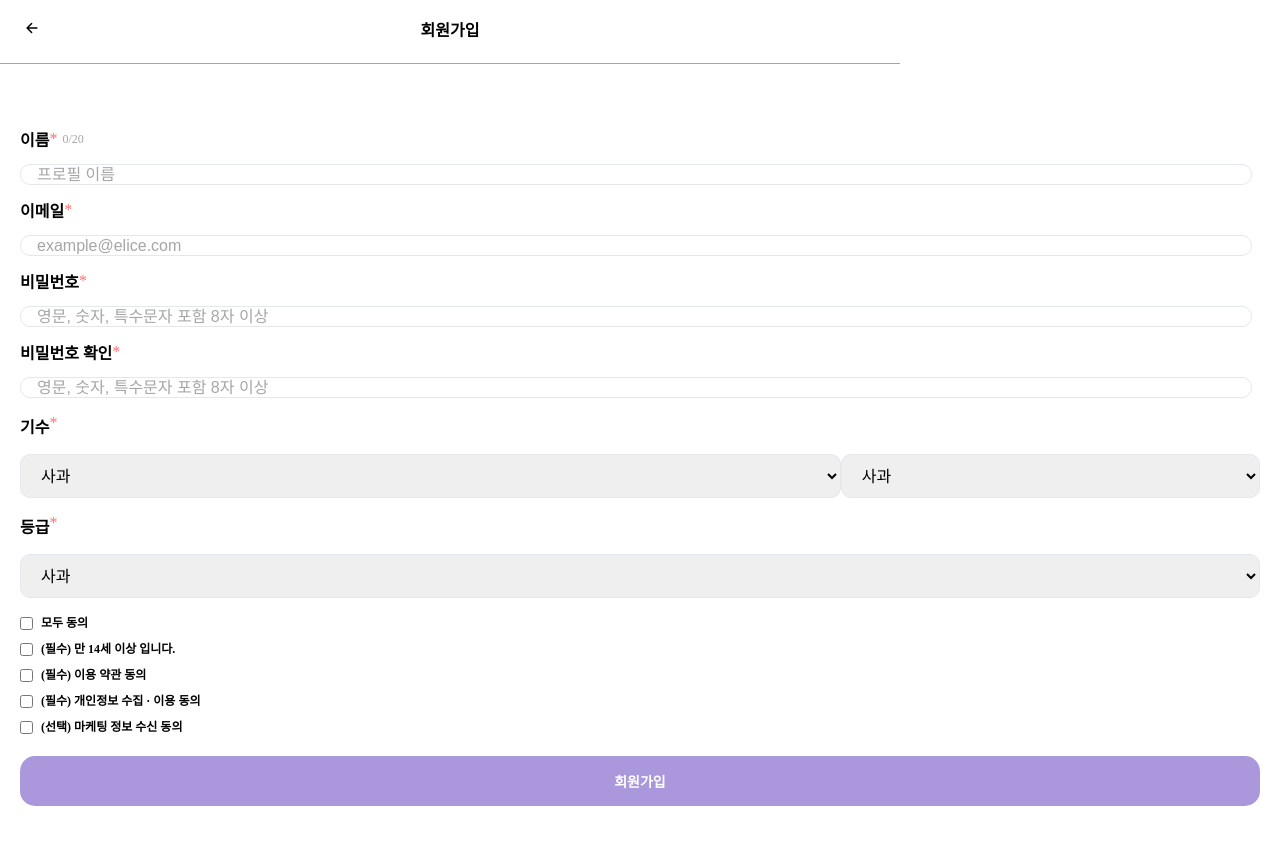
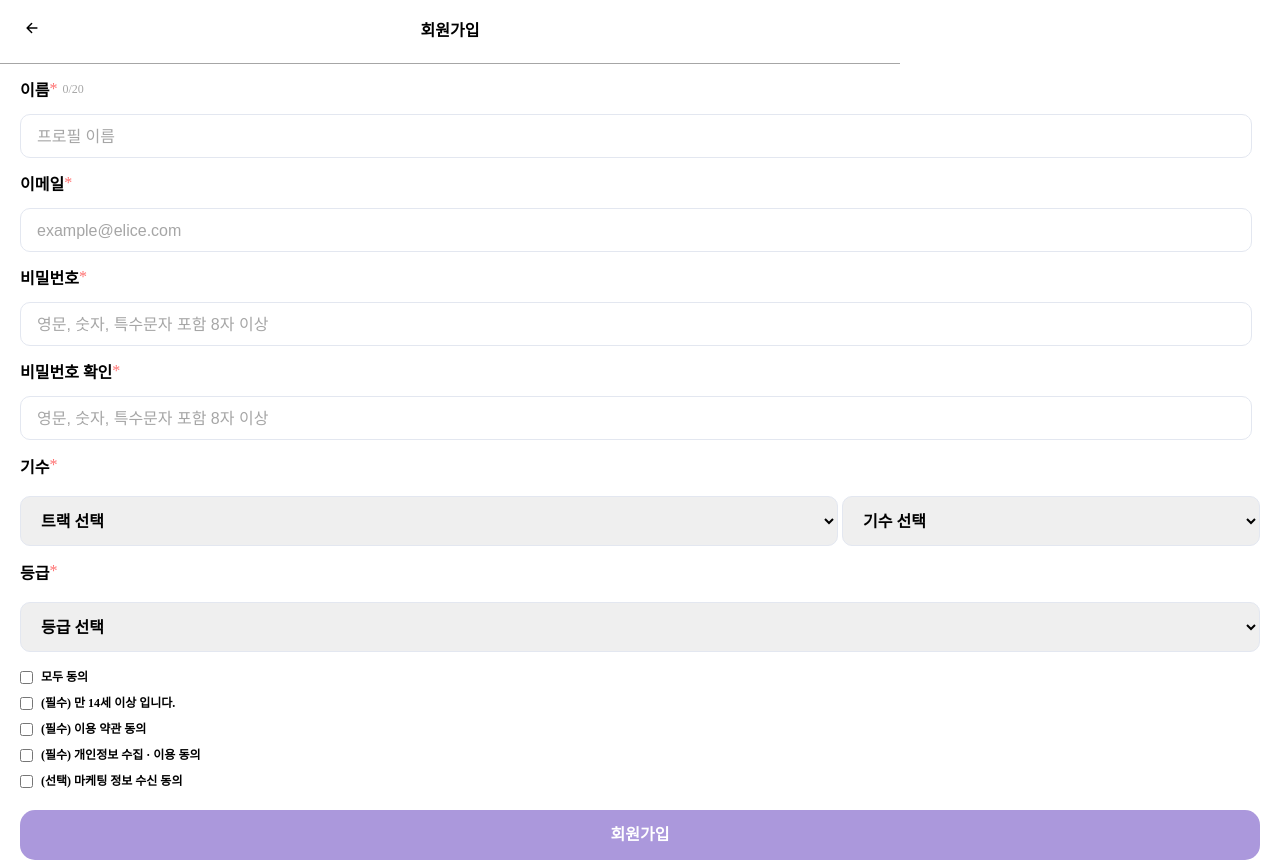
Before and after one commit to yunjichoi9151/White_Rabbit, a React app: page /join in a window 1280 px wide. Before the commit the page ends 806 px from the top, so only its background shows below. Built offline with nearby package versions, Linux system fonts and the light colour scheme.

Commit message:
UI 작업 커밋

```diff
--- a/src/components/common/Header/index.jsx
+++ b/src/components/common/Header/index.jsx
@@ -86,6 +86,7 @@ const Header = ({
               font: CS.font.labelSmall,
               color: CS.color.primary,
             }}
+            handleOnClickButton={btnOnClickEvent}
           />
         </S.HeaderWrap>
       )}
--- a/src/components/common/InputBox/index.jsx
+++ b/src/components/common/InputBox/index.jsx
@@ -35,6 +35,7 @@ function InputBox({
             {...inputProps}
             style={{
               width: 200,
+              height: 44,
               fontSize: 16,
               textAlign: 'left',
               outline: 'none',
--- a/src/components/common/ProfileImg/style.jsx
+++ b/src/components/common/ProfileImg/style.jsx
@@ -23,10 +23,10 @@ export const EditIconWrapper = styled.div`
   height: 2.5rem;
   top: 50%;
   left: 50%;
-  transform: translate(-50%, -50%);
+  /* transform: translate(-50%, -50%); */
   border-radius: 50%;
-  align-items: center;
-  justify-content: center;
+  align-items: flex-end;
+  justify-content: flex-end;
 `;
 
 export const EditIcon = styled.input`
--- a/src/components/common/SelectBar/index.jsx
+++ b/src/components/common/SelectBar/index.jsx
@@ -15,7 +15,7 @@ const SelectBar = ({
   return (
     <S.SelectBar style={style} onChange={onChange} value={value} name={name}>
       {options.map((option) => (
-        <option key={option.key} value={option.value}>
+        <option key={option.key} value={option.value} style={option.style}>
           {option.name}
         </option>
       ))}
--- a/src/components/profile/TabBar/index.jsx
+++ b/src/components/profile/TabBar/index.jsx
@@ -2,8 +2,15 @@ import React, { useState } from 'react';
 import * as S from './style';
 import Tab from '../Tab';
 
-const TabBar = ({ tabNames, existCounter, countNum, style, defaultAcitve }) => {
-  const [currentTabKey, setCurrentTabKey] = useState(defaultAcitve || '0');
+const TabBar = ({
+  tabNames,
+  existCounter,
+  countNum,
+  style,
+  defaultActive,
+  onTabClick,
+}) => {
+  const [currentTabKey, setCurrentTabKey] = useState(defaultActive || '0');
 
   const handleTabClick = (tabKey) => {
     setCurrentTabKey(tabKey);
--- a/src/pages/Join/index.jsx
+++ b/src/pages/Join/index.jsx
@@ -37,7 +37,6 @@ function Join({ onClickButton }) {
   };
   return (
     <>
-      <S.Header></S.Header>
       <InputBox
         label="이름"
         subTextProps={{
@@ -45,7 +44,7 @@ function Join({ onClickButton }) {
           text: '0/20',
         }}
         inputProps={{
-          value: form.name,
+          value: form['inputNameValue'],
           handleOnChangeValue: onChange,
           placeholder: '프로필 이름',
           name: 'inputNameValue',
@@ -58,7 +57,7 @@ function Join({ onClickButton }) {
           type: 'none',
         }}
         inputProps={{
-          value: form.name,
+          value: form['inputIdValue'],
           handleOnChangeValue: onChange,
           placeholder: 'example@elice.com',
           name: 'inputIdValue',
@@ -71,7 +70,7 @@ function Join({ onClickButton }) {
           type: 'none',
         }}
         inputProps={{
-          value: form.name,
+          value: form['inputPwValue'],
           handleOnChangeValue: onChange,
           placeholder: '영문, 숫자, 특수문자 포함 8자 이상',
           name: 'inputPwValue',
@@ -84,7 +83,7 @@ function Join({ onClickButton }) {
           type: 'none',
         }}
         inputProps={{
-          value: form.name,
+          value: form['inputPwCheckValue'],
           handleOnChangeValue: onChange,
           placeholder: '영문, 숫자, 특수문자 포함 8자 이상',
           name: 'inputPwCheckValue',
@@ -98,7 +97,7 @@ function Join({ onClickButton }) {
             text="기수"
             style={{
               color: CS.color.black,
-              fontWeight: 600,
+              font: CS.font.labelMedium,
               marginTop: 16,
               marginBottom: 16,
             }}
@@ -110,23 +109,38 @@ function Join({ onClickButton }) {
             style={{
               display: 'flex',
               flex: 2,
-              height: '2.75rem',
-              fontSize: 16,
+              height: 50,
+
+              font: CS.font.labelMedium,
               textAlign: 'left',
               outline: 'none',
               border: `1px solid ${CS.color.secondary}`,
               borderRadius: 10,
               marginBottom: 0,
+              marginRight: 4,
               paddingBottom: 0,
               paddingLeft: 16,
             }}
+            options={[
+              {
+                key: 'trackChoice',
+                value: '',
+                name: '트랙 선택',
+                style: { display: 'none' },
+              },
+              { key: 'SW', value: 'SW', name: 'SW 엔지니어 트랙' },
+              { key: 'AI', value: 'AI', name: '웹 풀스택 X AI 트랙 ' },
+              { key: 'Cloud', value: 'Cloud', name: 'Cloud 트랙 ' },
+              { key: 'IoT', value: 'IoT', name: 'IoT 트랙 ' },
+            ]}
+            onChange={handleChangeSelect}
           />
           <SelectBar
             style={{
               display: 'flex',
               flex: 1,
-              height: '2.75rem',
-              fontSize: 16,
+              height: 50,
+              font: CS.font.labelMedium,
               textAlign: 'left',
               outline: 'none',
               border: `1px solid ${CS.color.secondary}`,
@@ -136,9 +150,19 @@ function Join({ onClickButton }) {
               paddingLeft: 16,
             }}
             options={[
-              { key: 'apple', value: 'apple', name: '사과' },
-              { key: 'banana', value: 'banana', name: '바나나' },
-              { key: 'orange', value: 'orange', name: '오렌지' },
+              {
+                key: 'stageChoice',
+                value: '',
+                name: '기수 선택',
+                style: { display: 'none' },
+              },
+              { key: '1', value: '1', name: '1기' },
+              { key: '2', value: '2', name: '2기' },
+              { key: '3', value: '3', name: '3기' },
+              { key: '4', value: '4', name: '4기' },
+              { key: '5', value: '5', name: '5기' },
+              { key: '6', value: '6', name: '6기' },
+              { key: '7', value: '7', name: '7기' },
             ]}
             onChange={handleChangeSelect}
           />
@@ -150,15 +174,10 @@ function Join({ onClickButton }) {
             text="등급"
             style={{
               color: CS.color.black,
-              fontWeight: 600,
+              font: CS.font.labelMedium,
               marginTop: 16,
               marginBottom: 16,
             }}
-            options={[
-              { key: 'apple', value: 'apple', name: '사과' },
-              { key: 'banana', value: 'banana', name: '바나나' },
-              { key: 'orange', value: 'orange', name: '오렌지' },
-            ]}
           />
           <S.SignText />
         </S.TextWrap>
@@ -166,9 +185,9 @@ function Join({ onClickButton }) {
         <SelectBar
           style={{
             display: 'flex',
-            flex: 2,
-            height: '2.75rem',
-            fontSize: 16,
+            flex: 1,
+            height: 50,
+            font: CS.font.labelMedium,
             textAlign: 'left',
             outline: 'none',
             border: `1px solid ${CS.color.secondary}`,
@@ -178,9 +197,14 @@ function Join({ onClickButton }) {
             paddingLeft: 16,
           }}
           options={[
-            { key: 'apple', value: 'apple', name: '사과' },
-            { key: 'banana', value: 'banana', name: '바나나' },
-            { key: 'orange', value: 'orange', name: '오렌지' },
+            {
+              key: 'ratingChoice',
+              value: '',
+              name: '등급 선택',
+              style: { display: 'none' },
+            },
+            { key: 'racer', value: 'racer', name: '레이서' },
+            { key: 'coach', value: 'coach', name: '코치' },
           ]}
         />
       </S.SelectContainer>
@@ -220,6 +244,9 @@ function Join({ onClickButton }) {
             height: 50,
             borderRadius: 15,
             flex: 1,
+
+            display: 'flex',
+            justifyContent: 'center',
           }}
         >
           <BasicButton
@@ -227,8 +254,7 @@ function Join({ onClickButton }) {
             text="회원가입"
             textStyle={{
               color: CS.color.white,
-              fontSize: 14,
-              fontWeight: 600,
+              font: CS.font.labelMedium,
             }}
             btnStyle={{}}
           />
--- a/src/pages/Join/style.jsx
+++ b/src/pages/Join/style.jsx
@@ -1,8 +1,4 @@
 import styled from 'styled-components';
-
-export const Header = styled.div`
-  height: 50px;
-`;
 
 export const SelectContainer = styled.div`
   margin-left: 20px;
--- a/src/pages/Landing/index.jsx
+++ b/src/pages/Landing/index.jsx
@@ -22,7 +22,7 @@ const Landing = ({ onClickButton }) => {
   return (
     <>
       <S.Container>
-        <S.LandingImg src="/assets/img/elice_icon.png" alt="logo image" />
+        <S.LandingImg src="/assets/img/elice_rabbit.png" alt="logo image" />
         <S.LandingText>
           신입 개발자가 되고싶은
           <br />
--- a/src/pages/MyPage/style.jsx
+++ b/src/pages/MyPage/style.jsx
@@ -1,6 +1,42 @@
 import styled from 'styled-components';
+import * as CS from '../../styles/CommonStyles';
 
 export const MyPageWrap = styled.div`
   width: 100%;
   height: 100%;
+  display: flex;
+  flex-direction: column;
 `;
+export const ProfileWrap = styled.div`
+  display: flex;
+`;
+
+export const TabWrap = styled.div`
+  display: flex;
+`;
+export const Tab = styled.div`
+  width: 100%;
+  height: 100%;
+  min-height: 52px;
+  display: flex;
+  flex-direction: column;
+  align-items: center;
+  justify-content: center;
+  border-bottom: ${(props) =>
+    props.isActive
+      ? `2px solid ${CS.color.borderOpaque}`
+      : `1px solid ${CS.color.borderTransparent}`};
+  cursor: pointer;
+  font: ${CS.font.labelSmall};
+`;
+export const TabBar = styled.div`
+  width: 100%;
+  height: 100%;
+  display: flex;
+`;
+export const LogoutBtn = styled.div`
+  height: 100%;
+  display: flex;
+  justify-content: center;
+  align-items: flex-end;
+`;
--- a/src/pages/ProfileEdit/index.jsx
+++ b/src/pages/ProfileEdit/index.jsx
@@ -1,6 +1,7 @@
-import React, { useState } from 'react';
+import React, { useEffect, useState } from 'react';
 import InputBox from '../../components/common/InputBox';
 import ProfileImg from '../../components/common/ProfileImg';
+import { useOutletContext } from 'react-router-dom';
 
 function ProfileEdit() {
   const [form, setForm] = useState({
@@ -16,6 +17,24 @@ function ProfileEdit() {
       [e.target.name]: e.target.value,
     }));
   };
+
+  const test = () => {
+    console.log('test');
+  };
+
+  const chatLogProps = useOutletContext();
+  console.log('chatLogProps', chatLogProps);
+
+  useEffect(() => {
+    if (chatLogProps) {
+      chatLogProps.btnOnClickEvent = test;
+
+      // cleanup 함수
+      return () => {
+        chatLogProps.btnOnClickEvent = undefined;
+      };
+    }
+  }, [chatLogProps]);
 
   return (
     <>
```
Also changed, not shown: src/pages/FindPW/index.jsx (+65 -5 lines), src/pages/MyPage/index.jsx (+81 -6 lines), public/assets/img/account.png.
